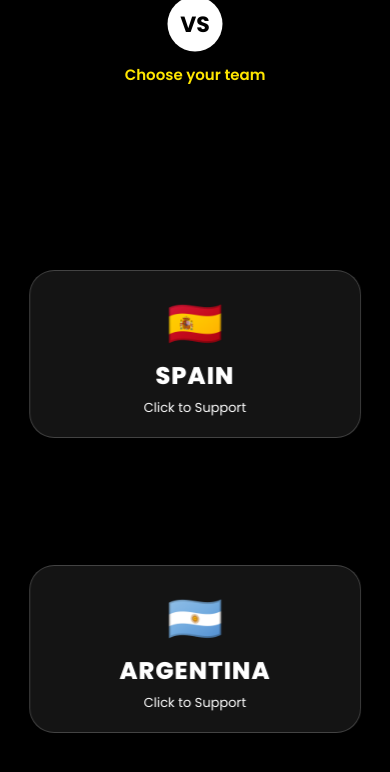
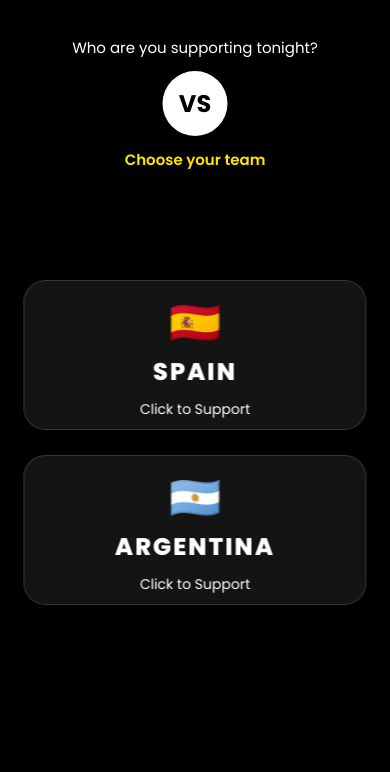
Before and after one commit to Shinnousuke/fifa, a website: page index.html in a window 390 px wide. Drawn offline with nearby package versions, Linux system fonts and the light colour scheme.

Commit message:
Update style.css

```diff
--- a/style.css
+++ b/style.css
@@ -169,152 +169,85 @@ html,body{
 
 /* MOBILE CLEAN DESIGN */
 
-@media(max-width:650px){
+@media (max-width:650px){
 
 html,body{
     overflow:hidden;
 }
 
-
-/* Background */
-
-.hero{
-    background-position:center;
+/* Center section */
+.center{
+    position:absolute;
+    top:30px;
+    left:50%;
+    transform:translateX(-50%);
+    width:90%;
+    text-align:center;
 }
 
+.title{
+    font-size:34px;
+}
 
-/* Team layout */
+.subtitle{
+    font-size:15px;
+    margin-top:6px;
+}
+
+.vs{
+    width:65px;
+    height:65px;
+    margin:12px auto;
+    font-size:24px;
+}
+
+#status{
+    margin-top:8px;
+    font-size:15px;
+}
+
+/* Cards */
 
 .team{
-
     position:absolute;
-    width:85%;
-    height:auto;
+    width:88%;
     left:50%;
-
     transform:translateX(-50%);
 
-    border-radius:25px;
+    height:150px;
 
-    background:rgba(255,255,255,0.08);
-
+    border-radius:22px;
+    background:rgba(255,255,255,.08);
     backdrop-filter:blur(10px);
-
-    border:1px solid rgba(255,255,255,0.2);
+    border:1px solid rgba(255,255,255,.15);
 
     display:flex;
-
     justify-content:center;
     align-items:center;
-
-    padding:14px;
-    min-height:150px;
-
 }
 
-
-/* Spain card */
+/* Fixed pixel positions instead of vh */
 
 .left{
-    top:32vh;
+    top:280px;
 }
 
-
-/* Argentina card */
-
 .right{
-    top:67vh;
+    top:455px;
 }
 
-
-
-/* Team content */
-
-.team-content{
-
-    padding:5px;
-
+.team-content h1{
+    font-size:42px;
 }
 
-
-.team-content h1{
-
-    font-size:45px;
-
+.team-content h2{
+    font-size:24px;
 }
 
-
-.team-content h2{
-
-    font-size:24px;
-
-    letter-spacing:1px;
-
+.team-content p{
+    font-size:14px;
 }
-
-
-.team-content p{
-
-    font-size:13px;
-
-    margin-top:5px;
-
 }
-
-
-
-/* Center */
-
-.center{
-    top:4vh;
-    width:90%;
-}
-
-
-
-.title{
-    font-size:40px;
-    font-weight:800;
-    letter-spacing:2px;
-}
-
-
-.subtitle{
-
-    font-size:14px;
-
-    margin-top:5px;
-
-}
-
-
-
-/* VS */
-
-.vs{
-
-    width:55px;
-
-    height:55px;
-
-    margin:12px auto;
-
-    font-size:22px;
-
-}
-
-
-
-/* Status */
-
-#status{
-    font-size:15px;
-    margin-top:4px;
-    line-height:1.4;
-}
-
-}
-
 
 /* Very small phones */
 
```
